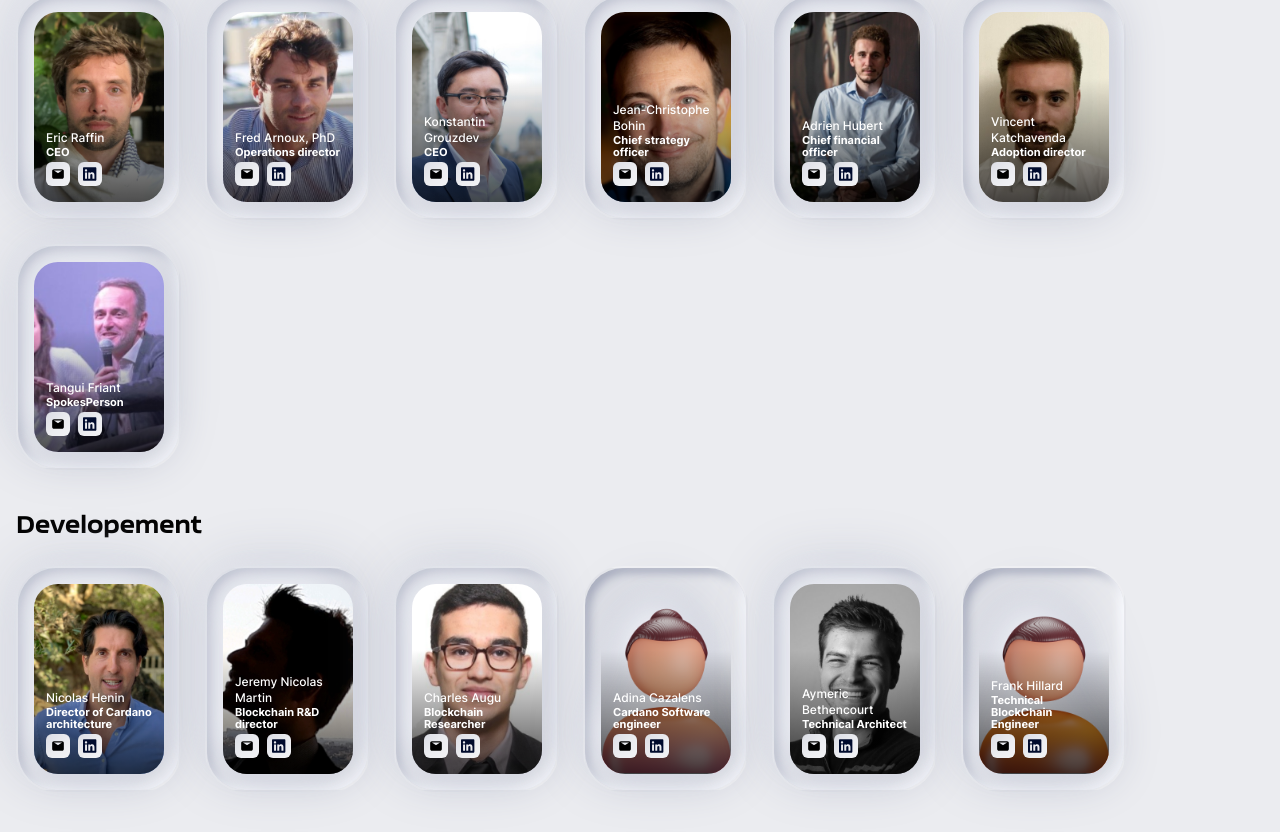
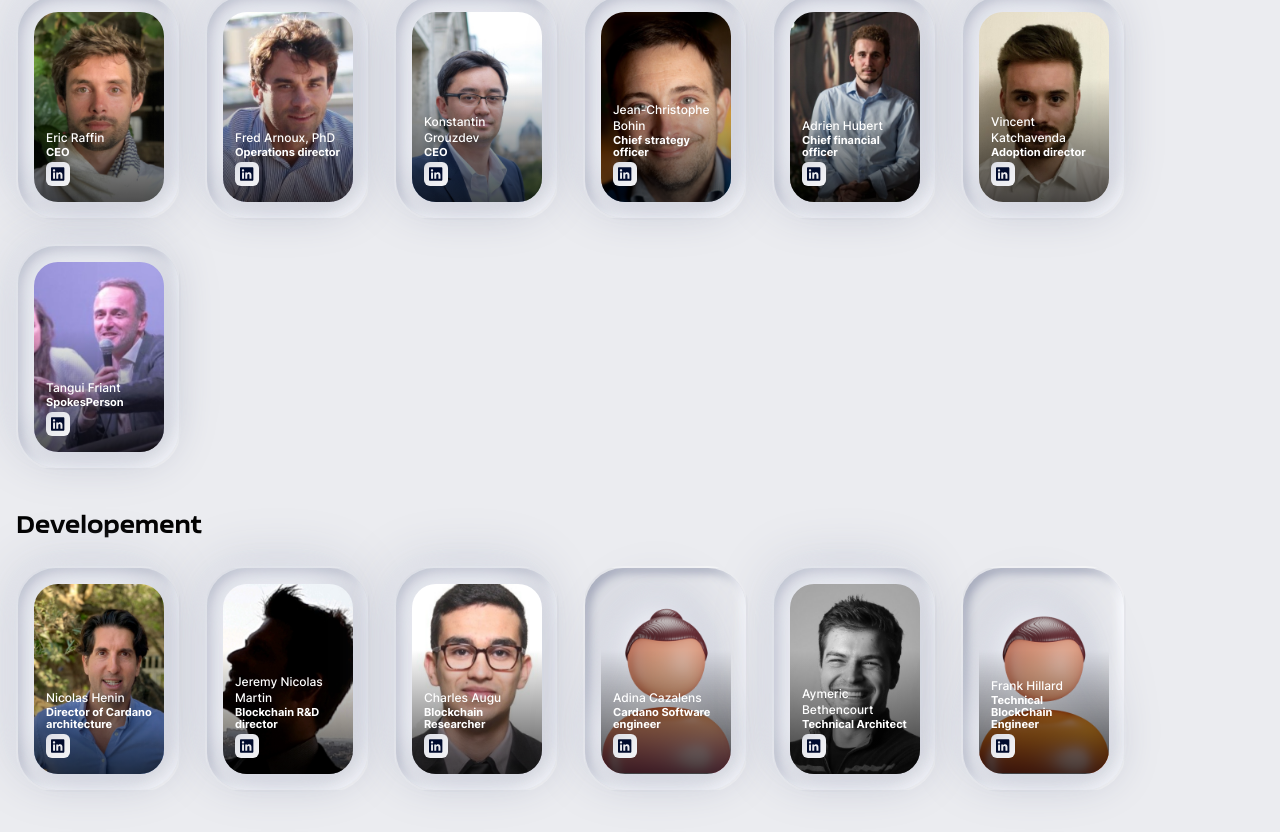
Before and after one commit to cardashift/landing, a React (Create React App) app: page / in a window 1280 px wide. Shown: the part 8028-8860 px from the top of the page. Built offline with nearby package versions, Linux system fonts and the light colour scheme.

Commit message:
Remove email

```diff
--- a/src/data/profilesData.js
+++ b/src/data/profilesData.js
@@ -4,7 +4,7 @@ export const foundersTeam = [
     fullName: 'Eric Raffin',
     role: 'CEO',
     social: [
-      { name: 'email', link: '', icon: 'mail.svg' },
+      // { name: 'email', link: '', icon: 'mail.svg' },
       {
         name: 'linkedin',
         link: 'https://www.linkedin.com/in/ericraffin/',
@@ -17,7 +17,6 @@ export const foundersTeam = [
     fullName: 'Fred Arnoux, PhD',
     role: 'Operations director',
     social: [
-      { name: 'email', link: '', icon: 'mail.svg' },
       {
         name: 'linkedin',
         link: 'https://www.linkedin.com/in/fredarnoux/',
@@ -30,7 +29,6 @@ export const foundersTeam = [
     fullName: 'Konstantin Grouzdev',
     role: 'CEO',
     social: [
-      { name: 'email', link: '', icon: 'mail.svg' },
       {
         name: 'linkedin',
         link: 'https://www.linkedin.com/in/konstantin-grouzdev/',
@@ -43,7 +41,6 @@ export const foundersTeam = [
     fullName: 'Jean-Christophe Bohin',
     role: 'Chief strategy officer',
     social: [
-      { name: 'email', link: '', icon: 'mail.svg' },
       {
         name: 'linkedin',
         link: 'https://www.linkedin.com/in/jcbohin/',
@@ -56,7 +53,6 @@ export const foundersTeam = [
     fullName: 'Adrien Hubert',
     role: 'Chief financial officer',
     social: [
-      { name: 'email', link: '', icon: 'mail.svg' },
       {
         name: 'linkedin',
         link: 'https://www.linkedin.com/in/adrien-hubert/',
@@ -69,7 +65,6 @@ export const foundersTeam = [
     fullName: 'Vincent Katchavenda',
     role: 'Adoption director',
     social: [
-      { name: 'email', link: '', icon: 'mail.svg' },
       {
         name: 'linkedin',
         link: 'https://www.linkedin.com/in/vkatchavenda/',
@@ -82,7 +77,6 @@ export const foundersTeam = [
     fullName: 'Tangui Friant',
     role: 'SpokesPerson',
     social: [
-      { name: 'email', link: '', icon: 'mail.svg' },
       {
         name: 'linkedin',
         link: 'https://www.linkedin.com/in/tanguifriant/',
@@ -98,7 +92,6 @@ export const devTeam = [
     fullName: 'Nicolas Henin',
     role: 'Director of Cardano architecture',
     social: [
-      { name: 'email', link: '', icon: 'mail.svg' },
       {
         name: 'linkedin',
         link: 'https://www.linkedin.com/in/nhenin/',
@@ -111,7 +104,6 @@ export const devTeam = [
     fullName: 'Jeremy Nicolas Martin',
     role: 'Blockchain R&D director',
     social: [
-      { name: 'email', link: '', icon: 'mail.svg' },
       {
         name: 'linkedin',
         link: 'https://www.linkedin.com/in/jeremy-n-martin/',
@@ -124,7 +116,6 @@ export const devTeam = [
     fullName: 'Charles Augu',
     role: 'Blockchain Researcher',
     social: [
-      { name: 'email', link: '', icon: 'mail.svg' },
       {
         name: 'linkedin',
         link: 'https://www.linkedin.com/in/charles-augu-3148b4141/',
@@ -137,7 +128,6 @@ export const devTeam = [
     fullName: 'Adina Cazalens',
     role: 'Cardano Software engineer',
     social: [
-      { name: 'email', link: '', icon: 'mail.svg' },
       {
         name: 'linkedin',
         link: 'https://www.linkedin.com/in/adina-cazalens-9b14151b0/',
@@ -150,7 +140,6 @@ export const devTeam = [
     fullName: 'Aymeric Bethencourt',
     role: 'Technical Architect',
     social: [
-      { name: 'email', link: '', icon: 'mail.svg' },
       {
         name: 'linkedin',
         link: 'https://www.linkedin.com/in/aymeric-bethencourt/',
@@ -163,7 +152,6 @@ export const devTeam = [
     fullName: 'Frank Hillard',
     role: 'Technical BlockChain Engineer',
     social: [
-      { name: 'email', link: '', icon: 'mail.svg' },
       {
         name: 'linkedin',
         link: 'https://www.linkedin.com/in/frank-hillard-300b6b106/',
@@ -178,7 +166,6 @@ export const ProductManagement = [
     fullName: 'Halord Cunnigham',
     role: 'CPO',
     social: [
-      { name: 'email', link: '', icon: 'mail.svg' },
       {
         name: 'linkedin',
         link: 'https://www.linkedin.com/in/harold-cunningham/',
@@ -191,7 +178,6 @@ export const ProductManagement = [
     fullName: 'Florentine Cuenot',
     role: 'Product Manager',
     social: [
-      { name: 'email', link: '', icon: 'mail.svg' },
       {
         name: 'linkedin',
         link: 'https://www.linkedin.com/in/florentine-cuenot-71541b110/',
@@ -204,7 +190,6 @@ export const ProductManagement = [
     fullName: 'Louis Habib',
     role: 'Product Designer',
     social: [
-      { name: 'email', link: '', icon: 'mail.svg' },
       {
         name: 'linkedin',
         link: 'https://www.linkedin.com/in/louise-habib-079597144/',
@@ -217,7 +202,6 @@ export const ProductManagement = [
     fullName: 'David Level',
     role: 'Product CTO',
     social: [
-      { name: 'email', link: '', icon: 'mail.svg' },
       {
         name: 'linkedin',
         link: 'https://www.linkedin.com/in/david-level-architecte/',
@@ -230,7 +214,6 @@ export const ProductManagement = [
     fullName: 'Loic Chouharde',
     role: 'Tech Lead',
     social: [
-      { name: 'email', link: '', icon: 'mail.svg' },
       {
         name: 'linkedin',
         link: 'https://www.linkedin.com/in/lo%C3%AFc-couharde-b60385b3/',
@@ -243,7 +226,6 @@ export const ProductManagement = [
     fullName: 'Bertrand Pangon',
     role: 'Product OPs',
     social: [
-      { name: 'email', link: '', icon: 'mail.svg' },
       {
         name: 'linkedin',
         link: 'https://www.linkedin.com/in/bertrandpgn',
@@ -256,7 +238,6 @@ export const ProductManagement = [
     fullName: 'Pierre Trouvé',
     role: 'Product Coordinator',
     social: [
-      { name: 'email', link: '', icon: 'mail.svg' },
       {
         name: 'linkedin',
         link: 'https://www.linkedin.com/in/pierre-trouv%C3%A9-026a1827/',
@@ -269,7 +250,6 @@ export const ProductManagement = [
     fullName: 'Laure-Aline Bellanfant',
     role: 'UX/UI',
     social: [
-      { name: 'email', link: '', icon: 'mail.svg' },
       {
         name: 'linkedin',
         link: 'https://www.linkedin.com/in/laure-aline-bellenfant-14890a130/',
@@ -285,7 +265,6 @@ export const pmTeam = [
     fullName: 'Sebastien Massart',
     role: 'Lead project manager',
     social: [
-      { name: 'email', link: '', icon: 'mail.svg' },
       {
         name: 'linkedin',
         link: 'https://www.linkedin.com/in/s%C3%A9bastien-massart-28b4b010/',
@@ -298,7 +277,6 @@ export const pmTeam = [
     fullName: 'Trishala Suresh',
     role: 'Strategic impact leader',
     social: [
-      { name: 'email', link: '', icon: 'mail.svg' },
       {
         name: 'linkedin',
         link: 'https://www.linkedin.com/in/trishalasuresh/',
@@ -311,7 +289,6 @@ export const pmTeam = [
     fullName: 'Jules Bertrand',
     role: 'Tokenomics consultant',
     social: [
-      { name: 'email', link: '', icon: 'mail.svg' },
       {
         name: 'linkedin',
         link: 'https://www.linkedin.com/in/jules-bertrand-63b764193/',
@@ -324,7 +301,6 @@ export const pmTeam = [
     fullName: 'Yannis Baala',
     role: 'Project manager',
     social: [
-      { name: 'email', link: '', icon: 'mail.svg' },
       {
         name: 'linkedin',
         link: 'https://www.linkedin.com/in/yannis-baala-39b912138/',
@@ -337,7 +313,6 @@ export const pmTeam = [
     fullName: 'Simon Martin',
     role: 'Project manager',
     social: [
-      { name: 'email', link: '', icon: 'mail.svg' },
       {
         name: 'linkedin',
         link: 'https://www.linkedin.com/in/simonmartin2173/',
@@ -350,7 +325,6 @@ export const pmTeam = [
     fullName: 'Anais Bouchet',
     role: 'Project manager',
     social: [
-      { name: 'email', link: '', icon: 'mail.svg' },
       {
         name: 'linkedin',
         link: 'https://www.linkedin.com/in/ana%C3%AFs-bouchet-39ab28192/',
@@ -365,7 +339,6 @@ export const impactAssTeam = [
     fullName: 'Benjamin Duban',
     role: 'impact assessment Lead',
     social: [
-      { name: 'email', link: '', icon: 'mail.svg' },
       {
         name: 'linkedin',
         link: 'https://www.linkedin.com/in/benjaminduban/',
@@ -378,7 +351,6 @@ export const impactAssTeam = [
     fullName: 'Colette Menard',
     role: 'StimShift Co-Founder Scientific Impact assessement Expert',
     social: [
-      { name: 'email', link: '', icon: 'mail.svg' },
       {
         name: 'linkedin',
         link: 'https://www.linkedin.com/in/colettemenard/',
@@ -391,7 +363,6 @@ export const impactAssTeam = [
     fullName: 'Auriane Clostre',
     role: 'StimShift Co-Founder Scientific Impact Expert',
     social: [
-      { name: 'email', link: '', icon: 'mail.svg' },
       {
         name: 'linkedin',
         link: 'https://www.linkedin.com/in/auriane-clostre/',
@@ -404,7 +375,6 @@ export const impactAssTeam = [
     fullName: 'Valentine Pensalfini',
     role: 'Impact assessment',
     social: [
-      { name: 'email', link: '', icon: 'mail.svg' },
       {
         name: 'linkedin',
         link: 'https://www.linkedin.com/in/v-pensalfini/',
@@ -417,7 +387,6 @@ export const impactAssTeam = [
     fullName: 'Anne Coroller',
     role: 'Impact assessment',
     social: [
-      { name: 'email', link: '', icon: 'mail.svg' },
       {
         name: 'linkedin',
         link: 'https://www.linkedin.com/in/anne-coroller/',
@@ -433,7 +402,6 @@ export const marketingTeam = [
     fullName: 'Sebastien Sikorski',
     role: 'Growth Director',
     social: [
-      { name: 'email', link: '', icon: 'mail.svg' },
       {
         name: 'linkedin',
         link: 'https://www.linkedin.com/in/sebastiensikorski/',
@@ -446,7 +414,6 @@ export const marketingTeam = [
     fullName: 'Nick Peden',
     role: 'Communications & marketing Specialist',
     social: [
-      { name: 'email', link: '', icon: 'mail.svg' },
       {
         name: 'linkedin',
         link: 'https://www.linkedin.com/in/nicolaspeden/',
@@ -459,7 +426,6 @@ export const marketingTeam = [
     fullName: 'Romain Mesdon',
     role: 'CM Lead',
     social: [
-      { name: 'email', link: '', icon: 'mail.svg' },
       {
         name: 'linkedin',
         link: 'https://www.linkedin.com/in/romain-mesdon-%F0%9F%8E%88-2373228b/',
@@ -472,7 +438,6 @@ export const marketingTeam = [
     fullName: 'Emma Dastot',
     role: 'CM',
     social: [
-      { name: 'email', link: '', icon: 'mail.svg' },
       {
         name: 'linkedin',
         link: 'https://www.linkedin.com/in/emma-dastot-736757152/',
@@ -485,7 +450,6 @@ export const marketingTeam = [
     fullName: 'Marius Campos',
     role: 'CM',
     social: [
-      { name: 'email', link: '', icon: 'mail.svg' },
       {
         name: 'linkedin',
         link: 'https://www.linkedin.com/in/marius-campos/',
--- a/src/sections/EcoSysteme.js
+++ b/src/sections/EcoSysteme.js
@@ -19,14 +19,17 @@ function EcoSysteme() {
           />
           <CompanyCard
             title="Matters"
+            link="https://matters.tech/"
             description="Product and start-up helping new businesses to succeed and scale their idea from inception all the way through to finished product/service. With over 14 years of experience, Matters has assisted over 150 startups with a success rate upwards of 90% and with a cumulative value of +1bn$."
           />
           <CompanyCard
             title="Smart-Chain"
+            link="https://smart-chain.fr"
             description="Firm focused on Blockchain research and innovation with a specialization in PoS protocols. Passionate about Cardano and his scientific approach, Smartchain has an expertise in scalability of PoS protocols, Payments, ZK-proof, MPC, Cert&Traceability use cases, and governance and incentive systems."
           />
           <CompanyCard
             title="Stim"
+            link="https://www.wearestim.com/en/"
             description="A spin-off from Mines Paristech, a top-level European engineering university, Stim specialises in radical innovation exploration and acceleration for environmental shift. For the past 7 years Stim has been developing disruptive innovation strategies and products for industry leaders in energy, food, and mobility."
           />
         </div>
```
Also changed, not shown: src/components/CompanyCard.js (+10 -7 lines).
